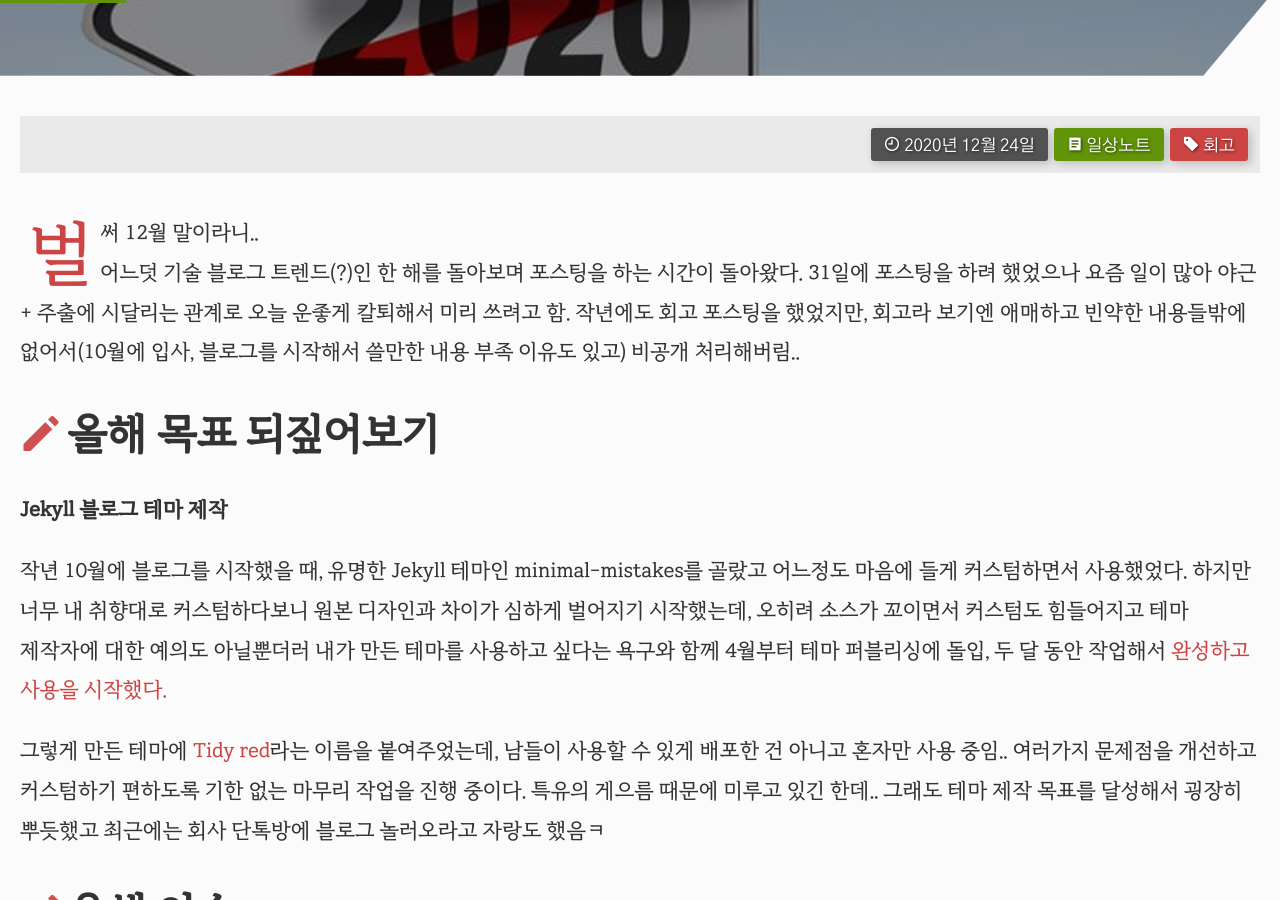
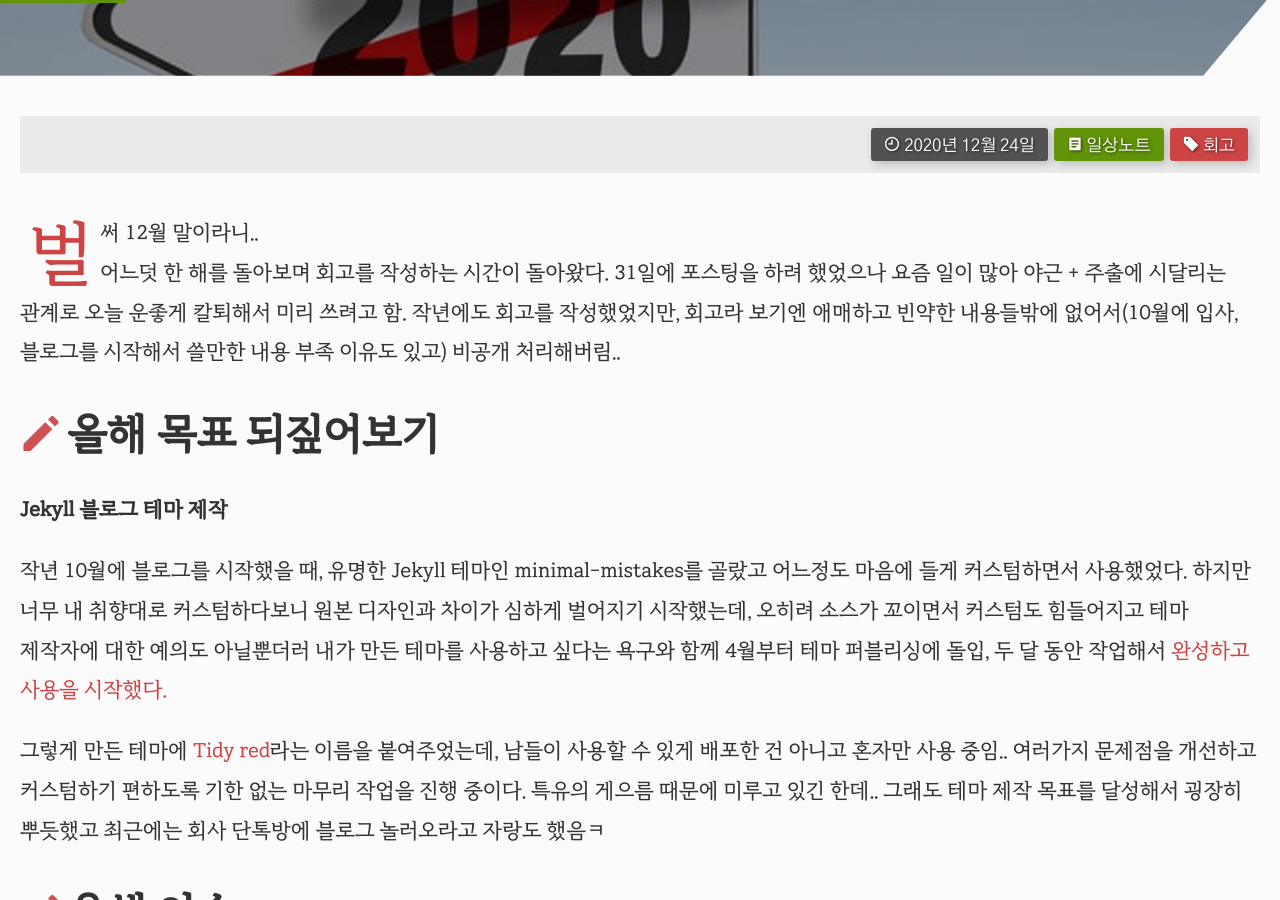
Before and after one commit to selosele/selosele.github.io, a Jekyll site: the page built from _posts/2020-12-24-past-year.md, in a window 1280 px wide and 900 px high, scrolled down 382 px. Built offline with Jekyll 4.4.1, drawn with Linux system fonts in a browser that asks for light colours; comment, search, counter and statistics services are not loaded.

Commit message:
환경설정, 포스트 수정

```diff
--- a/_config.yml
+++ b/_config.yml
@@ -249,6 +249,8 @@ post:
 masthead:
   teaser:
     bg: "/assets/images/mhead_bg.jpg"
+    bg_link: "https://www.freepik.com/free-photo/person-showing-heart-by-hands_3241094.htm#page=6&query=heart&position=31"
+    bg_author: "freepik"
     filter: 0.3
     position: # ex) 50% or 50% 21%
 
--- a/_posts/2020-12-24-past-year.md
+++ b/_posts/2020-12-24-past-year.md
@@ -17,7 +17,7 @@ tags:
 ---
 
 벌써 12월 말이라니..
-어느덧 기술 블로그 트렌드(?)인 한 해를 돌아보며 포스팅을 하는 시간이 돌아왔다. 31일에 포스팅을 하려 했었으나 요즘 일이 많아 야근 + 주출에 시달리는 관계로 오늘 운좋게 칼퇴해서 미리 쓰려고 함. 작년에도 회고 포스팅을 했었지만, 회고라 보기엔 애매하고 빈약한 내용들밖에 없어서(10월에 입사, 블로그를 시작해서 쓸만한 내용 부족 이유도 있고) 비공개 처리해버림..
+어느덧 한 해를 돌아보며 회고를 작성하는 시간이 돌아왔다. 31일에 포스팅을 하려 했었으나 요즘 일이 많아 야근 + 주출에 시달리는 관계로 오늘 운좋게 칼퇴해서 미리 쓰려고 함. 작년에도 회고를 작성했었지만, 회고라 보기엔 애매하고 빈약한 내용들밖에 없어서(10월에 입사, 블로그를 시작해서 쓸만한 내용 부족 이유도 있고) 비공개 처리해버림..
 
 ## 올해 목표 되짚어보기
 
```
